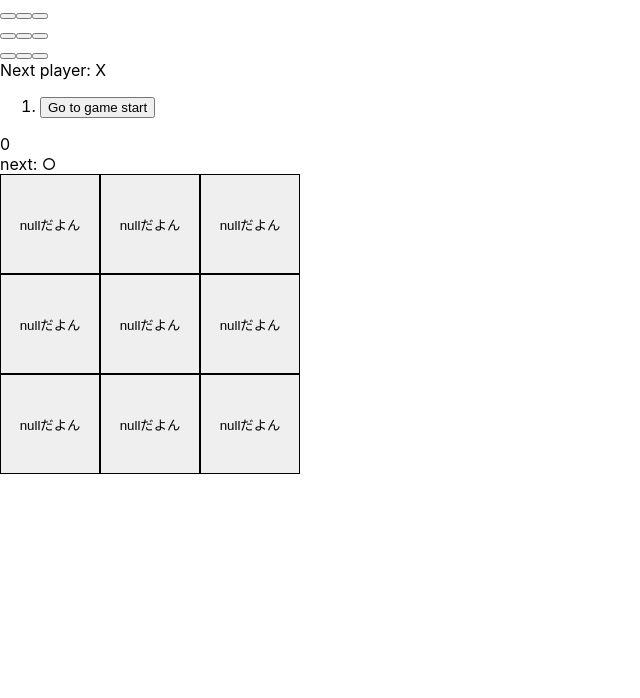
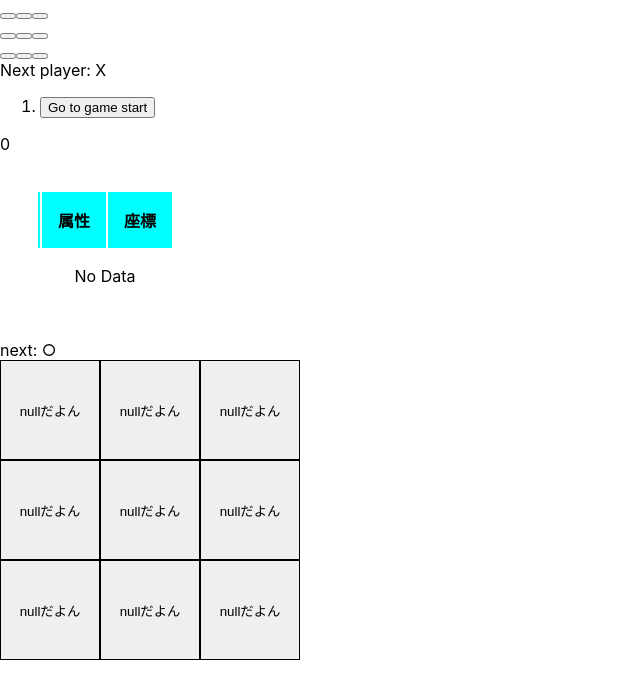
Before and after one commit to bayasshii/helloreact, a React (Create React App) app: page / in a window 1280 px wide. Shown: the top 698 px of the page, without its empty margins (0-640 px from the left). Built offline with nearby package versions, Linux system fonts and the light colour scheme.

Commit message:
tableの実装

```diff
--- a/src/Board.js
+++ b/src/Board.js
@@ -8,7 +8,6 @@ const button__wrap = {
   display: 'flex',
   flexWrap: 'wrap'
 };
-
 
 class Board extends React.Component {
   constructor(props) {
@@ -68,10 +67,26 @@ class Board extends React.Component {
   }
 
   renderTable() {
-    const order = []
+    let orders = []
+    const history = this.state.history
+    history.map((squares) => {
+      squares.map((squares_y, index_y) => {
+        squares_y.map((square, index_x) => {
+          if (square) {
+            if (!orders.some(
+              (array)=>{
+                return [index_y, index_x].every((e,i)=>{return array[i]===e})
+                }
+              )) {
+              orders = orders.concat([[index_y, index_x]])
+            }
+          }
+        })
+      })
+    })
     return (
       <Table
-        order={order}
+        orders={orders}
       />
     );
   }
@@ -87,6 +102,7 @@ class Board extends React.Component {
       <div>
         <Game />
         <div>{stepNumber}</div>
+        {this.renderTable()}
         <div>{ winner ? "winner: " + winner : "next: " + whatNext}</div>
         {/*
         {this.state.history[1] ? this.state.history[1] : "poyopoyo"}
@@ -114,3 +130,6 @@ class Board extends React.Component {
   }
 }
 export default Board;
+
+
+[[0,1],[1,2],[2,3]].some((array)=>{return [1,2].every((e,i)=>{return array[i]===e})})
--- a/src/Table.js
+++ b/src/Table.js
@@ -1,7 +1,6 @@
 import React from 'react';
 
 const table = {
-  border: '1px solid #000',
   margin: '36px'
 };
 
@@ -14,6 +13,10 @@ const td = {
   textAlign: 'center'
 };
 
+const table_head = {
+  background: '#00ffff'
+}
+
 class Table extends React.Component {
   constructor(props) {
     super(props);
@@ -22,19 +25,28 @@ class Table extends React.Component {
   }
 
   render() {
+    const orders = this.props.orders
     return (
       <table style={table}>
         <tbody>
-            <tr style={tr}>
+            <tr style={table_head}>
                 <th></th>
                 <th style={td}>属性</th>
                 <th style={td}>座標</th>
             </tr>
-            <tr style={tr}>
-                <td style={td}>1</td>
-                <td style={td}>○</td>
-                <td style={td}>(1,0)</td>
-            </tr>
+            {
+              orders[0] ? orders.map((order, i)=>
+              <tr style={tr}>
+                <td style={td}>{i+1}</td>
+                <td style={td}>{ i%2 ? "X" : "○"}</td>
+                <td style={td}>{order[1]}, {order[0]}</td>
+              </tr>
+            )
+            :
+              <tr>
+                <td colspan="3" style={td}>No Data</td>
+              </tr>
+            }
         </tbody>
       </table>
     );
```
